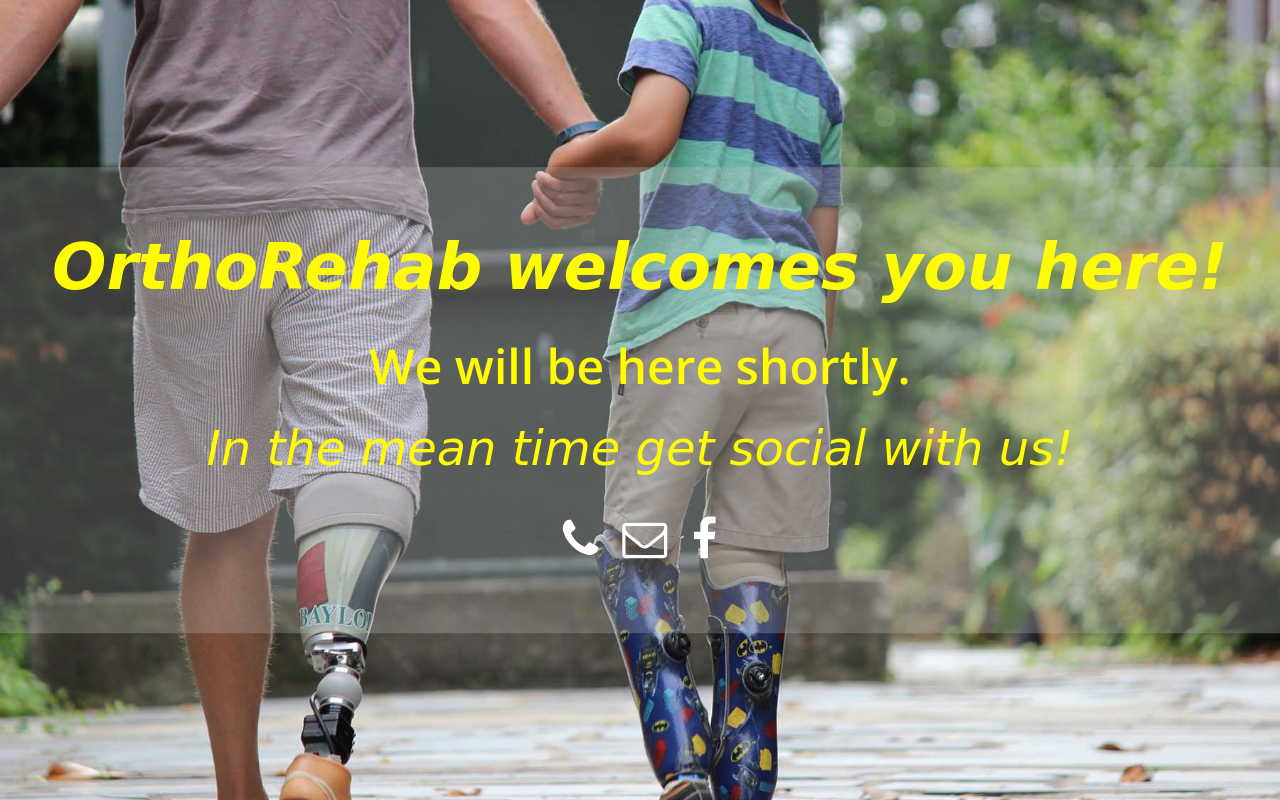
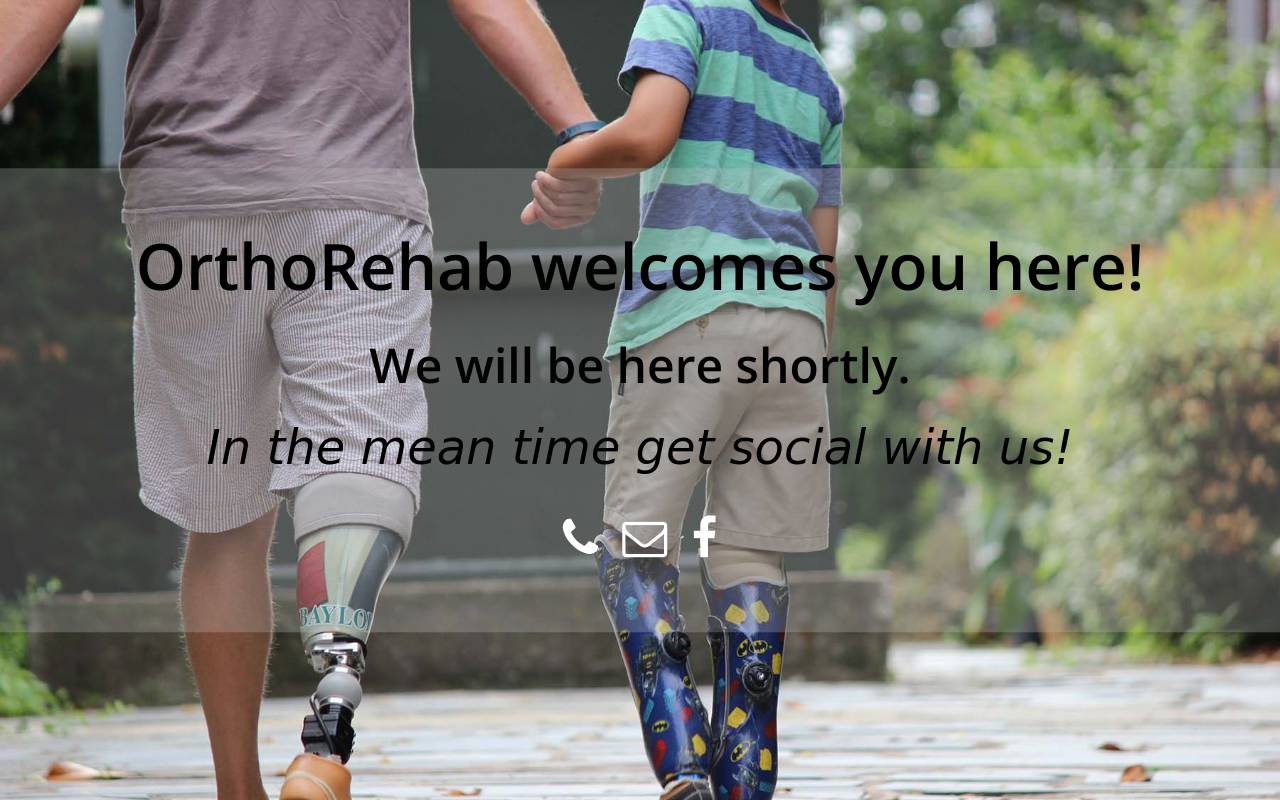
Before and after one commit to AlviMurtaza/orthorehab-base, a plain HTML site: page index.html in a window 1280 px wide. Drawn offline with nearby package versions, Linux system fonts and the light colour scheme.

Commit message:
Update color.

```diff
--- a/css/style.css
+++ b/css/style.css
@@ -14,7 +14,7 @@ html {
 body {
 	background: url("../images/background.jpg") no-repeat;
 	background-size: cover;
-	color: #FFFB00;
+	color: #000;
 	font-family: 'Open Sans', sans-serif;
 	font-size: 100%;
 	height: 100%;
@@ -42,10 +42,6 @@ h2 {
 	font-size: 5em;
 	margin-bottom: 10px;
 	margin-top: 15px;
-}
-
-em {
-	font-family: cursive;
 }
 
 ul {
--- a/index.html
+++ b/index.html
@@ -9,7 +9,7 @@
 
   <body>
     <div class="main">
-      <h1><em>OrthoRehab welcomes you here!</em></h1>
+      <h1>OrthoRehab welcomes you here!</h1>
       <h2>We will be here shortly.</h2>
       <p>In the mean time get social with us!</p>
       <ul class="social">
```
